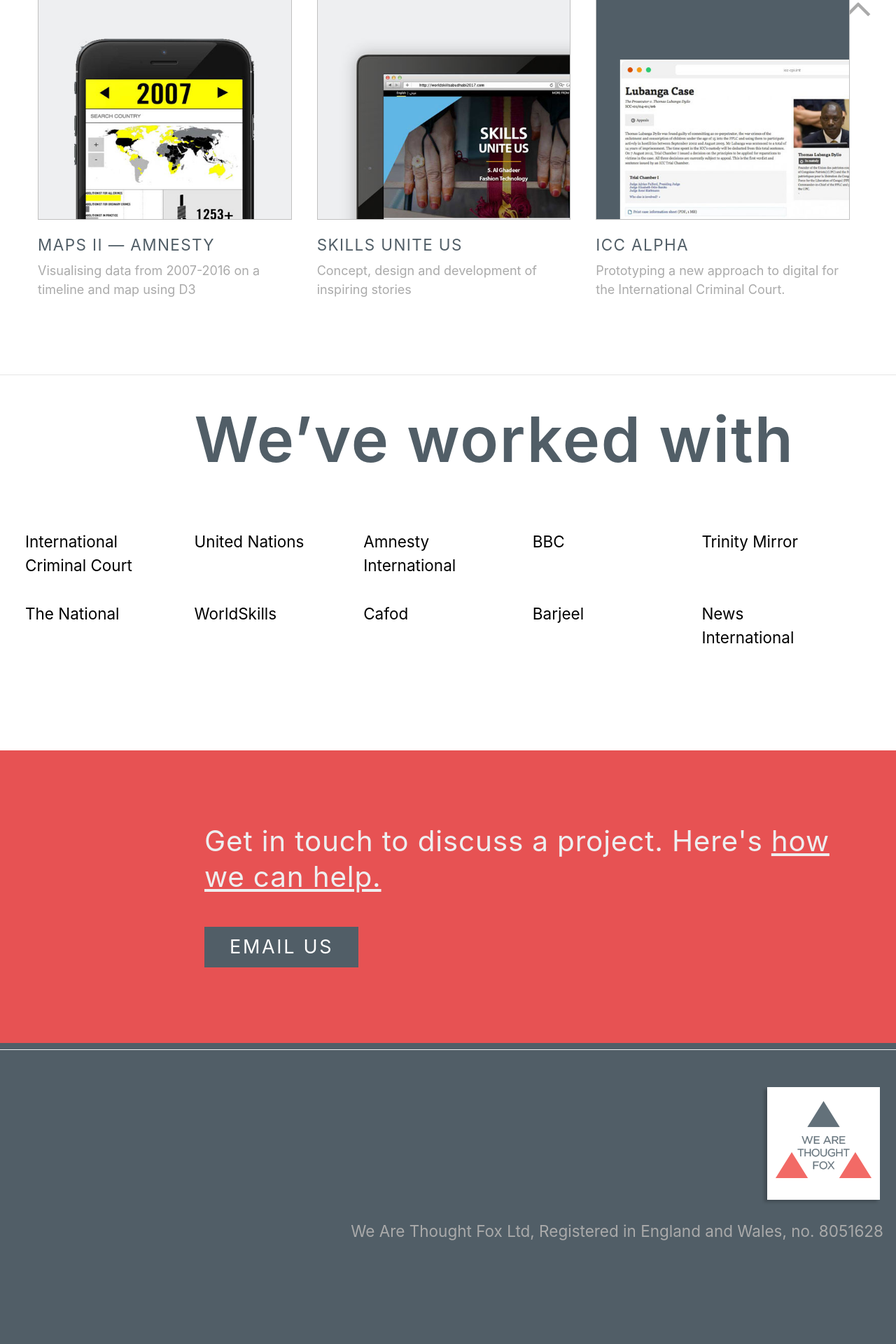
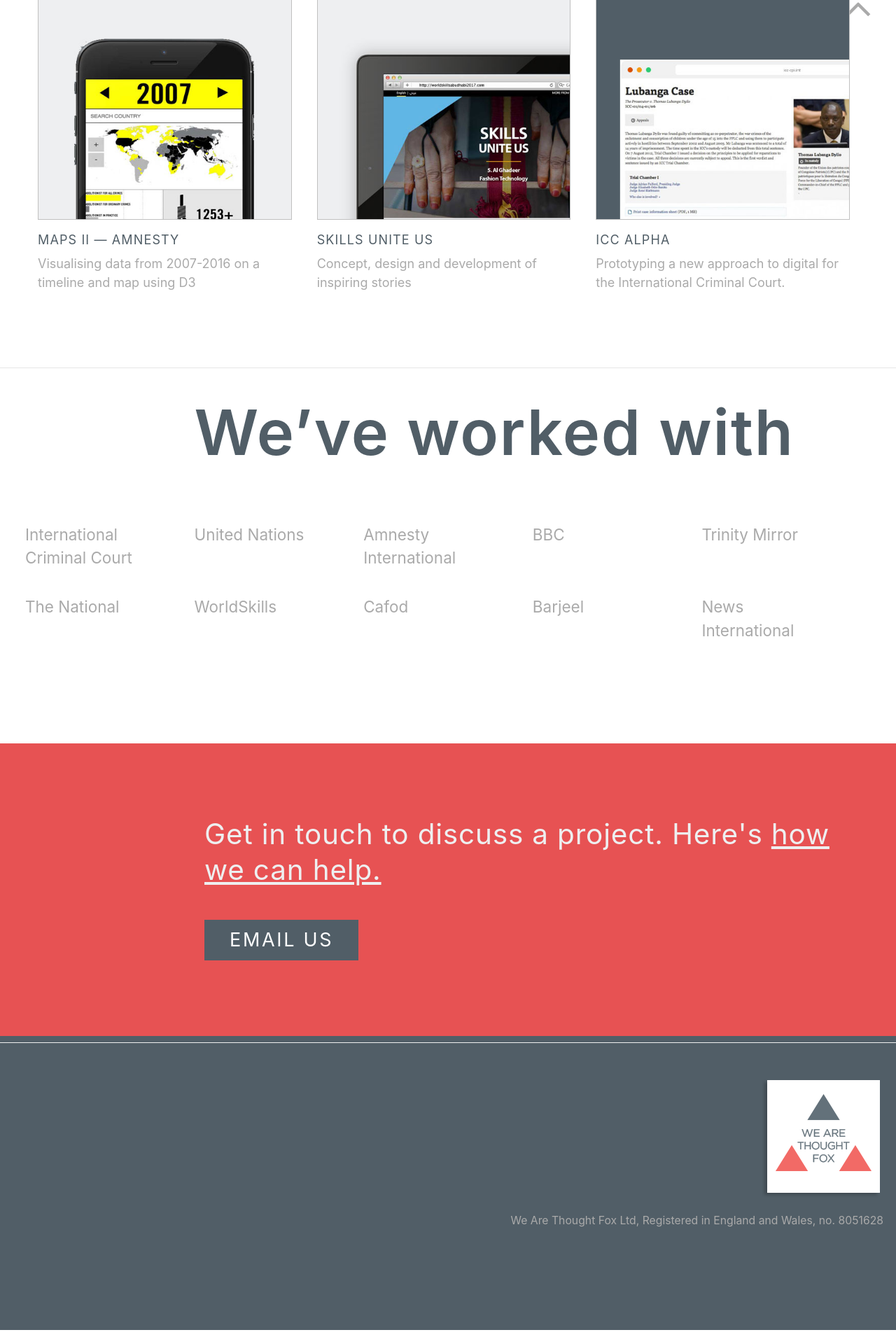
Before and after one commit to wearethoughtfox/wearethoughtfox, a Jekyll site: the page built from index.html, in a window 1280 px wide. Shown: the part 824-2744 px from the top of the page at 70% size. Built offline with Jekyll 4.4.1, drawn with Linux system fonts in a browser that asks for light colours.

Commit message:
Change the colours

```diff
--- a/_includes/footer.html
+++ b/_includes/footer.html
@@ -1,7 +1,7 @@
 <footer class="bg-secondary pt2 pb2 pb5-l cb" id="fadein-backtotop">
   <div class = "bt b--customgrey tl tr-l pt4">
     <img class="mw4-5 mt2-l" src="{{ site.baseurl }}/images/logo.png" alt="{{ site.name }}" >
-    <p class="f6 f4-ns light-silver ph3 pb5">We Are Thought Fox Ltd, Registered in England and Wales, no. 8051628</p>
+    <p class="f6 light-silver ph3 pb5">We Are Thought Fox Ltd, Registered in England and Wales, no. 8051628</p>
   </div>
 
   <a href="#" class="back-to-top fixed bottom-1 right-1" data-aos="fade-left"
--- a/_pages/info.html
+++ b/_pages/info.html
@@ -21,7 +21,7 @@
   <h2>2. Develop new story formats and tools</h2>
   <p>If you have an idea for a new way of telling a story and engaging your users, we can design and build it quickly and test it based on specific user goals. Or perhaps you have day-to-day task you’d like your journalists to be able to achieve such as making a map, quiz or image slider. We build easy-to-use tools for journalists taking a web-standards based approach (HTML, CSS, JavaScript). We’ve done projects like this for the BBC, News International and Trinity Mirror.</p>
 
-  <h2>3. Make your big project serve user needs</h2>
+  <h2>3. Make your big project focus on user needs</h2>
   <p>We have lots of experience going in to big digital projects, understanding them and then making them serve the needs of users better. We can sit between you and your existing agency to get more value for you and your users. We've done projects like this for REC and TAQA.</p>
 </article>
 
--- a/_pages/work.html
+++ b/_pages/work.html
@@ -15,9 +15,9 @@
       </div>
       </a>
       <a href="{{ work.url }}" class="link db dim">
-        <h3 class="f5 f4-ns mb0">{{ work.title }}</h3>
+        <h3 class="f5 mb0">{{ work.title }}</h3>
       </a>
-      <p class="f6 f5 fw4 mt2 light-silver pb3">{{ work.date | date: "%Y"  }}</p>
+      <p class="f6 fw4 mt2 light-silver pb3">{{ work.date | date: "%Y"  }}</p>
 
     </article>
     {% endfor %}
--- a/index.html
+++ b/index.html
@@ -29,7 +29,7 @@
         </div>
         </a>
         <a href="{{ work.url }}" class="pb2 link db dim">
-          <h3 class="f5 f4-ns mb0">{{ work.title }}</h3>
+          <h3 class="f5 mb0">{{ work.title }}</h3>
         </a>
         <p class="light-silver pb3">{{work.excerpt}}</p>
       </article>
@@ -44,27 +44,27 @@
   </div>
   <div class="f4 lh-copy fl w-100 mb4-ns">
     <div class="fl-ns w-100 w-20-l pr3-m pr5-l">
-      <p>
+      <p class="light-silver">
         International Criminal Court
       </p>
     </div>
     <div class="fl-ns w-50-m w-20-l pr3-m pr5-l">
-      <p>
+      <p class="light-silver">
         United Nations
       </p>
     </div>
     <div class="fl-ns w-50-m w-20-l pr3-m pr5-l">
-      <p>
+      <p class="light-silver">
         Amnesty International
       </p>
     </div>
     <div class="fl-ns w-50-m w-20-l pr3-m pr5-l">
-      <p>
+      <p class="light-silver">
         BBC
       </p>
     </div>
     <div class="fl-ns w-50-m w-20-l pr3-m pr5-l">
-      <p>
+      <p class="light-silver">
         Trinity Mirror
       </p>
     </div>
@@ -72,33 +72,32 @@
 
   <div class="f4 lh-copy fl w-100 mb4">
     <div class="fl-ns w-100 w-20-l pr3-m pr5-l">
-      <p>
+      <p class="light-silver">
         The National
       </p>
     </div>
     <div class="fl-ns w-50-m w-20-l pr3-m pr5-l">
-      <p>
+      <p class="light-silver">
         WorldSkills
       </p>
     </div>
     <div class="fl-ns w-50-m w-20-l pr3-m pr5-l">
-      <p>
+      <p class="light-silver">
       Cafod
       </p>
     </div>
     <div class="fl-ns w-50-m w-20-l pr3-m pr5-l">
-      <p>
+      <p class="light-silver">
       Barjeel
       </p>
     </div>
     <div class="fl-ns w-50-m w-20-l pr3-m pr5-l">
-      <p>
+      <p class="light-silver">
       News International
       </p>
     </div>
   </div>
   </div>
-
 </section>
 
 {% include contact.html %}
```
